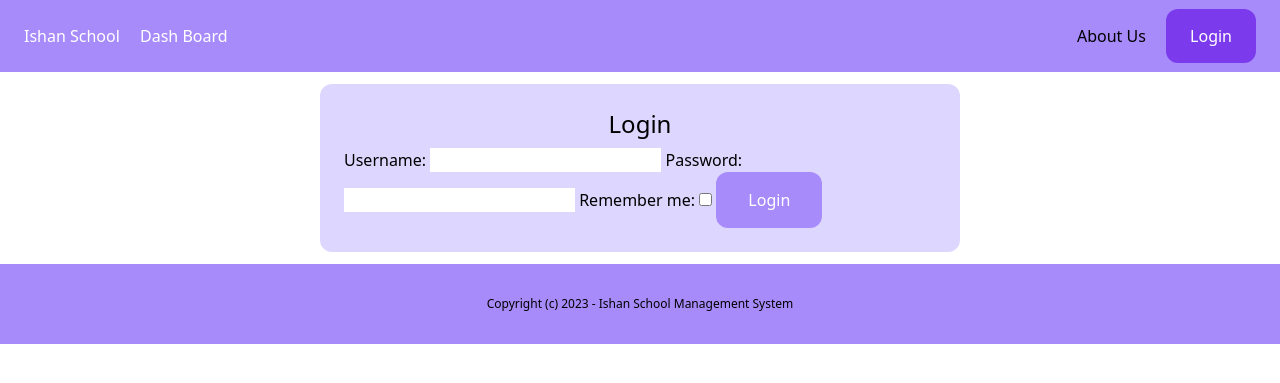
After one commit to ishanshre/Django-School, a Django app: page /auth/login/ in a window 1280 px wide. The commit adds this page. Shown: the top 383 px of the page. Run offline with Django 4.2, Linux system fonts and the light colour scheme; some libraries are stand-ins or nearby versions.

Commit message:
feat: add login/logout functionality with session

```diff
--- a/accounts/forms.py
+++ b/accounts/forms.py
@@ -1,4 +1,4 @@
-from django.contrib.auth.forms import UserChangeForm, UserCreationForm
+from django.contrib.auth.forms import UserChangeForm, UserCreationForm, AuthenticationForm
 from django.contrib.auth import get_user_model
 
 from django import forms
@@ -40,3 +40,12 @@ class CustomUserChangeForm(UserChangeForm):
         if len(data) < 5:
             raise forms.ValidationError('Lenght of username must be greater than 4 digits')
         return data
+
+class LoginForm(AuthenticationForm):
+    username = forms.CharField(max_length=255)
+    password = forms.CharField(max_length=255, widget=forms.PasswordInput)
+    remember_me = forms.BooleanField(required=False)
+
+    class Meta:
+        model = User
+        fields = ['username','password','remember_me']
--- /dev/null
+++ b/accounts/urls.py
@@ -0,0 +1,14 @@
+from django.urls import path, reverse_lazy
+
+from django.contrib.auth.views import LogoutView
+
+from accounts import views
+
+
+
+app_name = 'accounts'
+
+urlpatterns = [
+    path("login/", views.UserLoginView.as_view(), name="login"),
+    path("logout/", LogoutView.as_view(next_page=reverse_lazy("accounts:login")), name="logout"),
+]
--- a/accounts/views.py
+++ b/accounts/views.py
@@ -1,3 +1,23 @@
-from django.shortcuts import render
+from django.shortcuts import render, redirect
+from django.contrib.auth.views import LoginView
+from django.urls import reverse_lazy
 
+from accounts.forms import LoginForm
 # Create your views here.
+
+class UserLoginView(LoginView):
+    form_class = LoginForm
+    template_name = "auth/login.html"
+    success_url = reverse_lazy("student:dashboard")
+
+    def form_valid(self, form):
+        remember_me = form.cleaned_data['remember_me']
+        if not remember_me:
+            self.request.session.set_expiry(0)
+            self.request.session.modified = True
+        return super().form_valid(form)
+
+    def dispatch(self, request, *args, **kwargs):
+        if request.user.is_authenticated:
+            return redirect("student:dashboard")
+        return super().dispatch(request, *args, **kwargs)
--- a/school/settings.py
+++ b/school/settings.py
@@ -140,3 +140,7 @@ DEFAULT_AUTO_FIELD = 'django.db.models.BigAutoField'
 
 
 AUTH_USER_MODEL = "accounts.User"
+
+LOGIN_REDIRECT_URL = "student:dashboard"
+LOGOUT_REDIRECT_URL = "accounts:login"
+LOGIN_URL = "accounts:login"
--- a/school/urls.py
+++ b/school/urls.py
@@ -21,6 +21,7 @@ from django.conf.urls.static  import static
 urlpatterns = [
     path('admin/', admin.site.urls),
     path("", include("student.urls")),
+    path("auth/", include("accounts.urls")),
 ]
 
 
--- /dev/null
+++ b/templates/auth/login.html
@@ -0,0 +1,13 @@
+{% extends "base/base.html" %}
+{% block title %}Login{% endblock %}
+
+{% block body %}
+<div class="w-1/2 bg-violet-200 rounded-xl px-6 py-6 ml-auto mt-3 mr-auto mb-3">
+    <h1 class="text-2xl text-center mb-2">Login</h1>
+    <form method="post">
+        {% csrf_token %}
+        {{form}}
+        <button class="py-4 px-8 bg-violet-400 text-white rounded-xl">Login</button>
+    </form>
+</div>
+{% endblock %}
--- a/templates/base/navbar.html
+++ b/templates/base/navbar.html
@@ -5,5 +5,10 @@
     </div>
     <div class="space-x-4">
         <a href="#">About Us</a>
+        {% if request.user.is_authenticated %}
+        <a href="{% url 'accounts:logout' %}" class="py-4 px-6 bg-red-600 rounded-xl text-white">Logout</a>
+        {% else %}
+        <a href="{% url 'accounts:login' %}" class="py-4 px-6 bg-violet-600 rounded-xl text-white">Login</a>
+        {% endif %}
     </div>
 </nav>
```
Also changed, not shown: accounts/models.py (line endings or trailing spaces).
